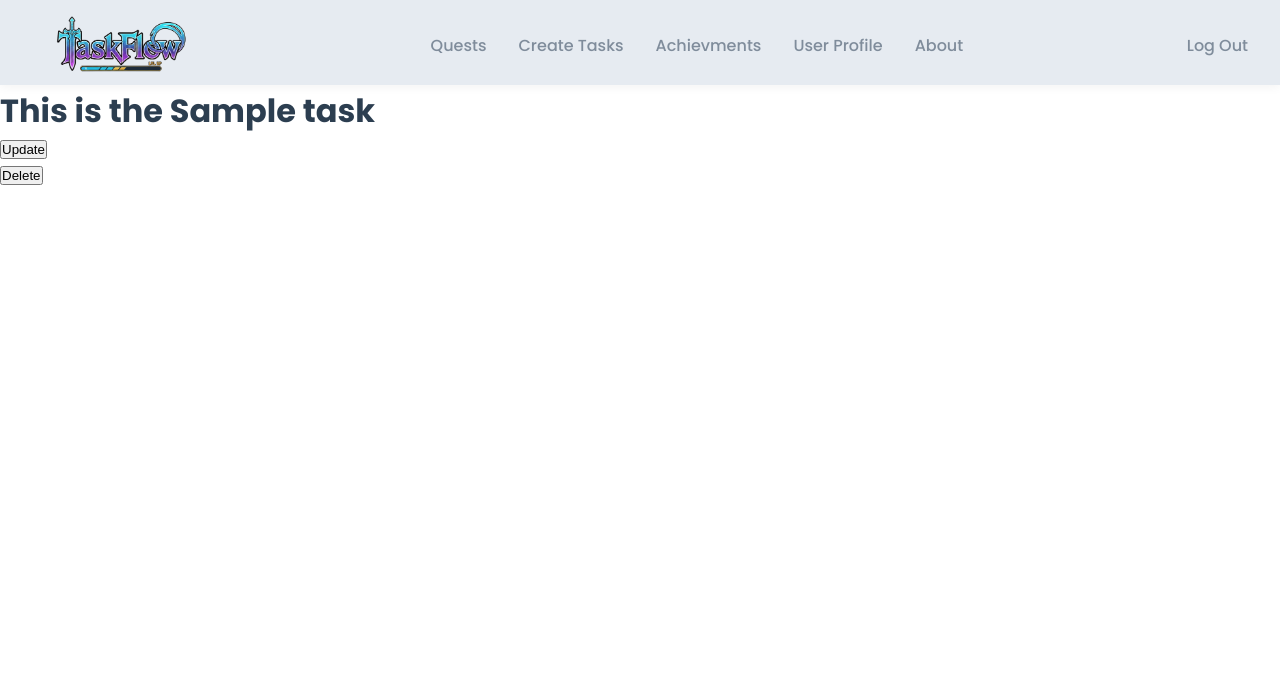
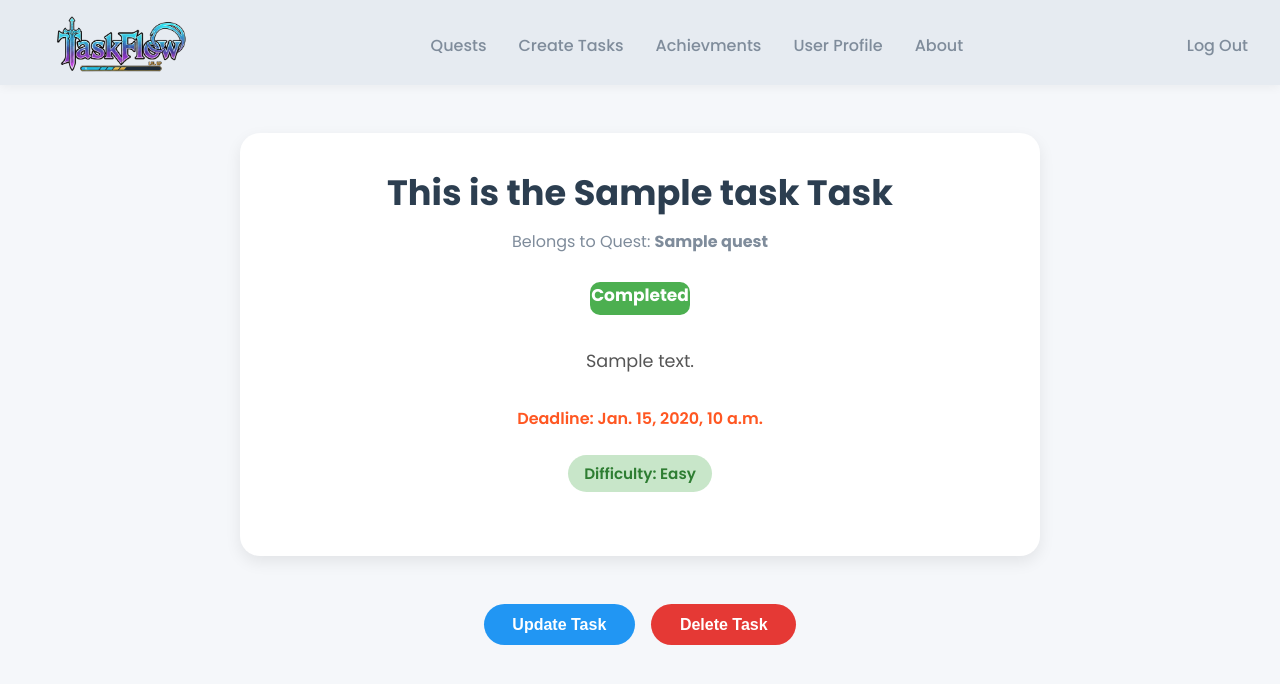
Before and after one commit to MousaArikat/TaskFlow, a Django app: page /quests/1/tasks/1 in a window 1280 px wide. Shown: the top 684 px of the page. Run offline with Django 5.2, Linux system fonts and the light colour scheme; a user stored in the database is signed in; tables that the repository leaves empty hold one stand-in row (values such as "Sample post").

Commit message:
Feat: Styling the task-details page

```diff
--- a/main_app/static/main_app/css/tasks.css
+++ b/main_app/static/main_app/css/tasks.css
@@ -48,6 +48,7 @@
  .quest-action-btn.update {
      background: #2196f3;
  }
+
  .quest-action-btn.update:hover {
      background: #1976d2;
  }
@@ -55,6 +56,7 @@
  .quest-actions form button.delete {
      background: #e53935;
  }
+
  .quest-actions form button.delete:hover {
      background: #c62828;
  }
@@ -72,7 +74,7 @@
      background: #ffffff;
      border-radius: 20px;
      padding: 1.5rem;
-    box-shadow: 0 4px 12px rgba(0,0,0,0.08);
+     box-shadow: 0 4px 12px rgba(0, 0, 0, 0.08);
      transition: transform 0.3s, box-shadow 0.3s;
      text-align: center;
      min-height: 280px;
@@ -87,14 +89,33 @@
 
  .task-card:hover {
      transform: translateY(-5px);
-    box-shadow: 0 8px 18px rgba(0,0,0,0.12);
+     box-shadow: 0 8px 18px rgba(0, 0, 0, 0.12);
  }
 
-  .task-card:nth-child(5n+1) { border-top: 8px solid #6c63ff; background: #6c63ff10; }
-  .task-card:nth-child(5n+2) { border-top: 8px solid #4CAF50; background: #4CAF5010; }
-  .task-card:nth-child(5n+3) { border-top: 8px solid #2196F3; background: #2196F310; }
-  .task-card:nth-child(5n+4) { border-top: 8px solid #ff9800; background: #ff980010; }
-  .task-card:nth-child(5n+5) { border-top: 8px solid #9c27b0; background: #9c27b010; }
+ .task-card:nth-child(5n+1) {
+     border-top: 8px solid #6c63ff;
+     background: #6c63ff10;
+ }
+
+ .task-card:nth-child(5n+2) {
+     border-top: 8px solid #4CAF50;
+     background: #4CAF5010;
+ }
+
+ .task-card:nth-child(5n+3) {
+     border-top: 8px solid #2196F3;
+     background: #2196F310;
+ }
+
+ .task-card:nth-child(5n+4) {
+     border-top: 8px solid #ff9800;
+     background: #ff980010;
+ }
+
+ .task-card:nth-child(5n+5) {
+     border-top: 8px solid #9c27b0;
+     background: #9c27b010;
+ }
 
  .task-card h3 {
      font-size: 1.3rem;
@@ -193,3 +214,110 @@
      background: linear-gradient(90deg, #5a54d8, #4ba6e3);
      transform: translateY(-2px);
  }
+
+
+
+ .task-details-container {
+     max-width: 800px;
+     margin: 3rem auto;
+     padding: 2rem 2.5rem;
+     background: #ffffff;
+     border-radius: 20px;
+     box-shadow: 0 6px 16px rgba(0, 0, 0, 0.08);
+     text-align: center;
+ }
+
+ .task-details-container h1 {
+     font-size: 2.2rem;
+     color: #2c3e50;
+     margin-bottom: 0.5rem;
+ }
+
+ .task-meta {
+     font-size: 1rem;
+     color: #7f8c9b;
+     margin-bottom: 1.2rem;
+ }
+
+ .task-desc {
+     font-size: 1.1rem;
+     color: #555;
+     margin-bottom: 1.8rem;
+     line-height: 1.7;
+ }
+
+ .task-status {
+     display: inline-block;
+     padding: 0.5rem 1rem;
+     border-radius: 20px;
+     font-weight: 600;
+     font-size: 1rem;
+     margin-bottom: 1.5rem;
+ }
+
+ .task-deadline {
+     font-size: 1rem;
+     font-weight: 600;
+     color: #ff5722;
+     margin-bottom: 1.5rem;
+ }
+
+ .task-difficulty {
+     display: inline-block;
+     padding: 0.4rem 1rem;
+     border-radius: 20px;
+     font-weight: 600;
+     font-size: 0.95rem;
+     margin-bottom: 2rem;
+ }
+
+ .task-difficulty.easy {
+     background: #c8e6c9;
+     color: #2e7d32;
+ }
+
+ .task-difficulty.medium {
+     background: #ffe0b2;
+     color: #e65100;
+ }
+
+ .task-difficulty.hard {
+     background: #ffcdd2;
+     color: #c62828;
+ }
+
+ .task-actions {
+     display: flex;
+     justify-content: center;
+     gap: 1rem;
+     margin-top: 2rem;
+ }
+
+ .task-btn {
+     display: inline-block;
+     padding: 0.7rem 1.8rem;
+     font-size: 1rem;
+     font-weight: 600;
+     border-radius: 30px;
+     border: none;
+     cursor: pointer;
+     transition: 0.3s;
+     text-decoration: none;
+     color: #fff;
+ }
+
+ .task-btn.update {
+     background: #2196f3;
+ }
+
+ .task-btn.update:hover {
+     background: #1976d2;
+ }
+
+ .task-btn.delete {
+     background: #e53935;
+ }
+
+ .task-btn.delete:hover {
+     background: #c62828;
+ }
--- a/main_app/templates/main_app/task-details.html
+++ b/main_app/templates/main_app/task-details.html
@@ -1,15 +1,41 @@
 {% extends "base.html" %}
+{% load static %}
+{% block head %}
+    <link rel="stylesheet" href="{%static 'main_app/css/tasks.css' %}">
+{% endblock head %}
+{% block content %}
+<div class="task-details-container">
+    <h1>This is the {{task}} Task </h1>
+    <p class="task-meta">Belongs to Quest: <strong>{{ task.quest.title }}</strong></p>
+    <div class="task-status">
+        {% if task.is_completed %}
+        <h3 style="background : #4caf50 ; color : white ; border-radius : 10px ; width : 100px ; height : 33px; font-size: 17px;">
+            Completed</h1>
+            {% else %}
+            <h3 style="background : #ff9800 ; color : white ; border-radius : 10px ; width : 100px ; height : 33px">
+                Pending</h1>
+                {% endif %}
+    </div>
 
-{% block content %}
-    <h1>This is the {{task}} </h1>
+    <p class="task-desc">{{ task.description }}</p>
+    <div class="task-deadline">Deadline: {{ task.deadline }}</div>
+    <div class="task-difficulty {{ task.difficulty }}">
+        Difficulty: {{ task.get_difficulty_display }}
+    </div>
 
-   <form action="/tasks/{{task.task_id}}/update" method = "post">
+</div>
+
+<div class="task-actions">
+    <form action="/tasks/{{task.task_id}}/update" method="post">
         {% csrf_token %}
-        <button>Update</button>
-   </form>
+        <button type="submit" class="task-btn update">Update Task</button>
+    </form>
 
-    <form action="/tasks/{{task.task_id}}/delete" method = "post">
+    <form action="/tasks/{{task.task_id}}/delete" method="post">
         {% csrf_token %}
-        <button>Delete</button>
+        <button type="submit" class="task-btn delete"
+            onclick="return confirm('Are you sure you want to delete this task?');">Delete Task</button>
     </form>
+</div>
+</div>
 {% endblock content %}
--- a/main_app/views.py
+++ b/main_app/views.py
@@ -231,5 +231,4 @@ def delete_quest(request, quest_id):
         quest.delete()
         return redirect('quest_list')
     else:
-        # Optional: show a confirmation page (or just redirect)
         return redirect('view_quest', quest_id=quest_id)
```
Lines whose indentation alone changed are shown as unchanged.
